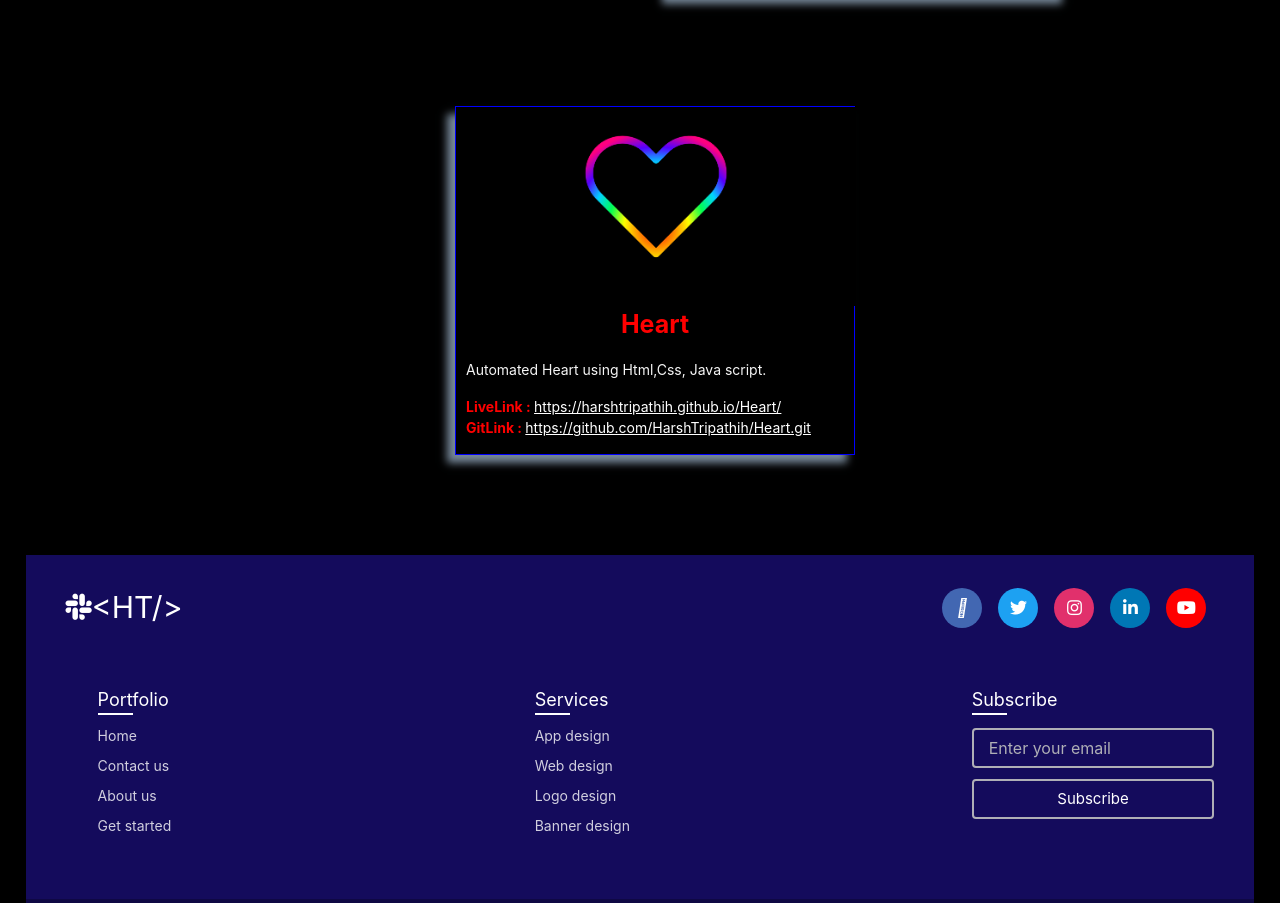
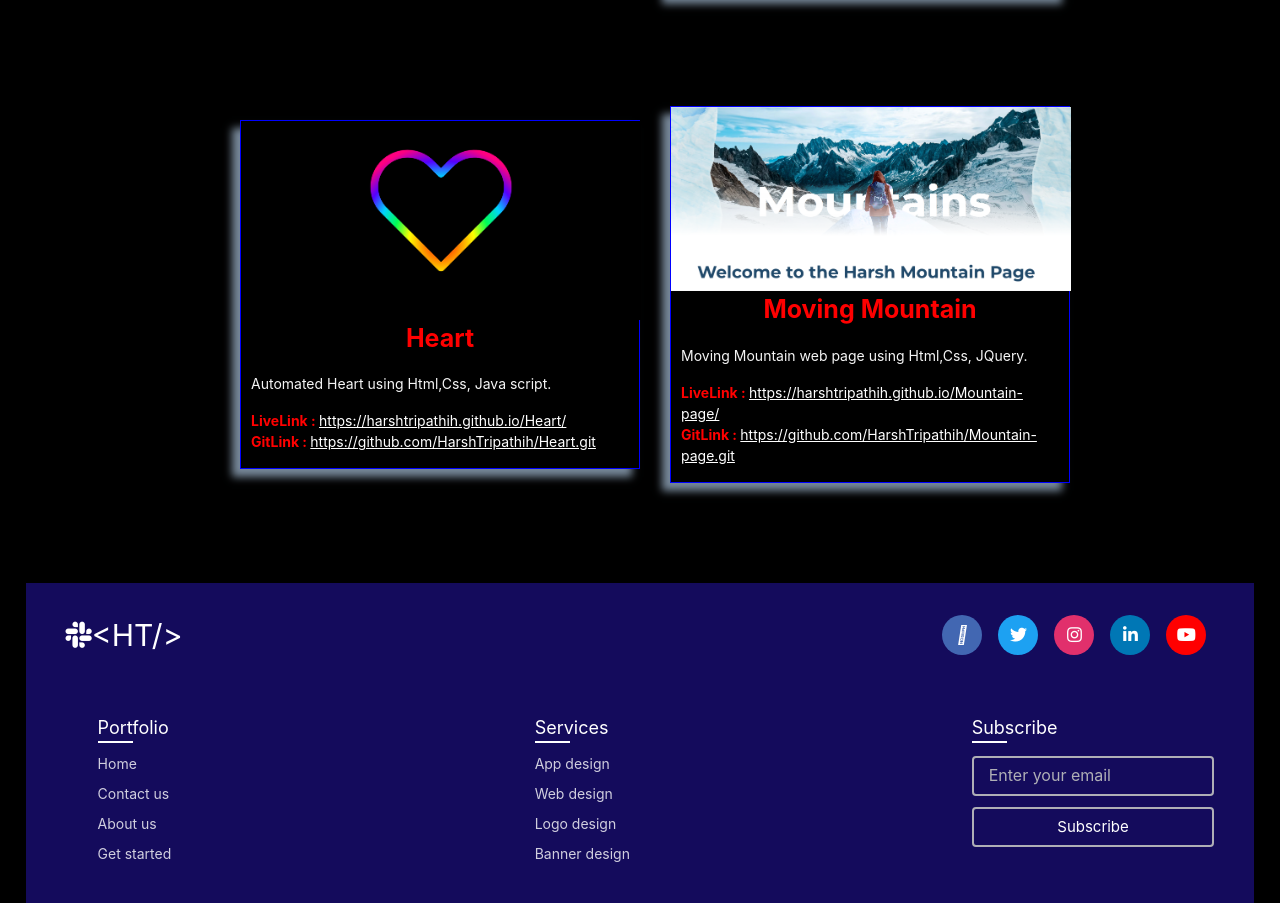
Before and after one commit to HarshTripathih/resume-app, a React (Create React App) app: page /projects in a window 1280 px wide. Shown: the part 2995-3898 px from the top of the page. Built offline with nearby package versions, Linux system fonts and the light colour scheme.

Commit message:
Pushed Mountain page

```diff
--- a/src/components/Projects/Projects.js
+++ b/src/components/Projects/Projects.js
@@ -10,7 +10,7 @@ import admin from "../../images/admin.jpg";
 import chat from "../../images/chat.jpg";
 import herbal from "../../images/herbal.jpg";
 import heart from "../../images/heart.png";
-
+import mountain from "../../images/mountain.png";
 
 export default function Projects(){
 
@@ -123,6 +123,15 @@ export default function Projects(){
             Livelink: "https://harshtripathih.github.io/Heart/",
             gitlink:"https://github.com/HarshTripathih/Heart.git",
         },
+        {
+            image: mountain,
+            title: 'Moving Mountain',
+            sentences: [
+               'Moving Mountain web page using Html,Css, JQuery.'
+            ],
+            Livelink: "https://harshtripathih.github.io/Mountain-page/",
+            gitlink:"https://github.com/HarshTripathih/Mountain-page.git",
+        },
     ];
 
     return (
```
Also changed, not shown: src/images/mountain.png (added).
